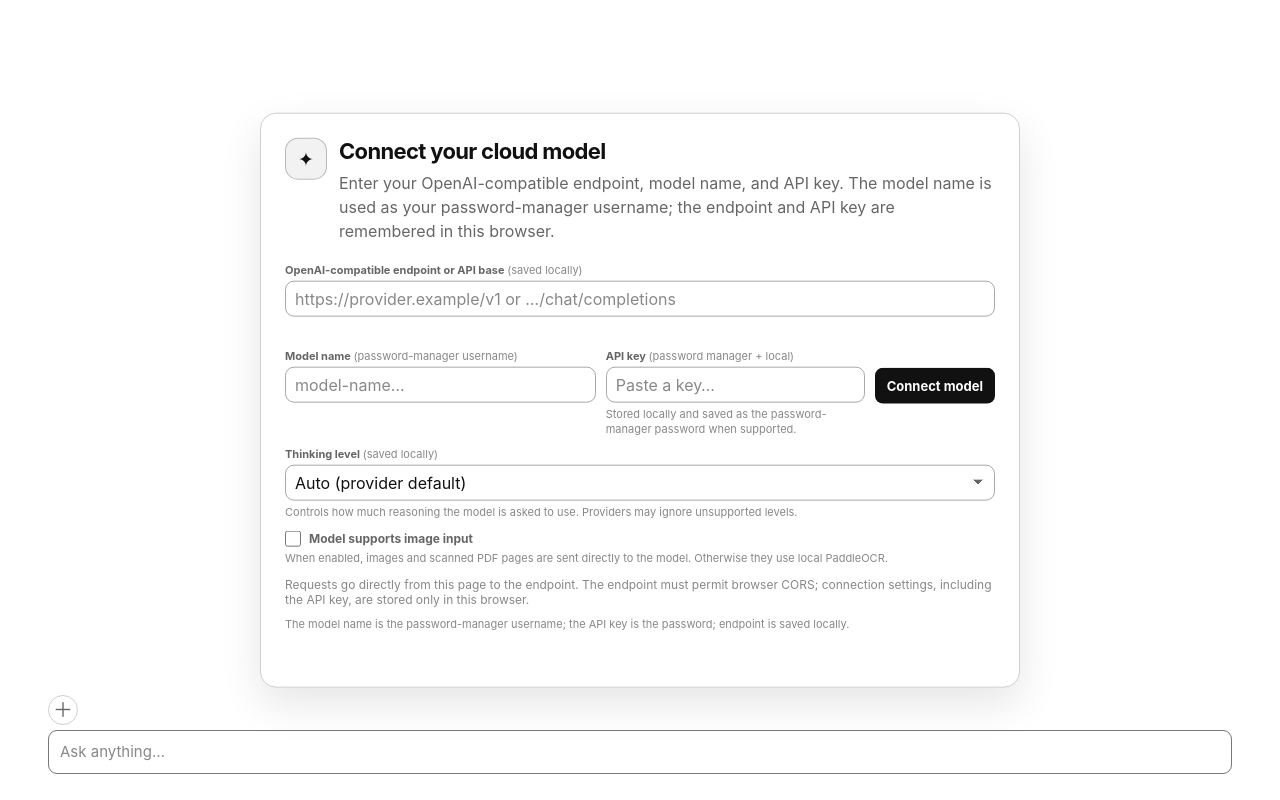
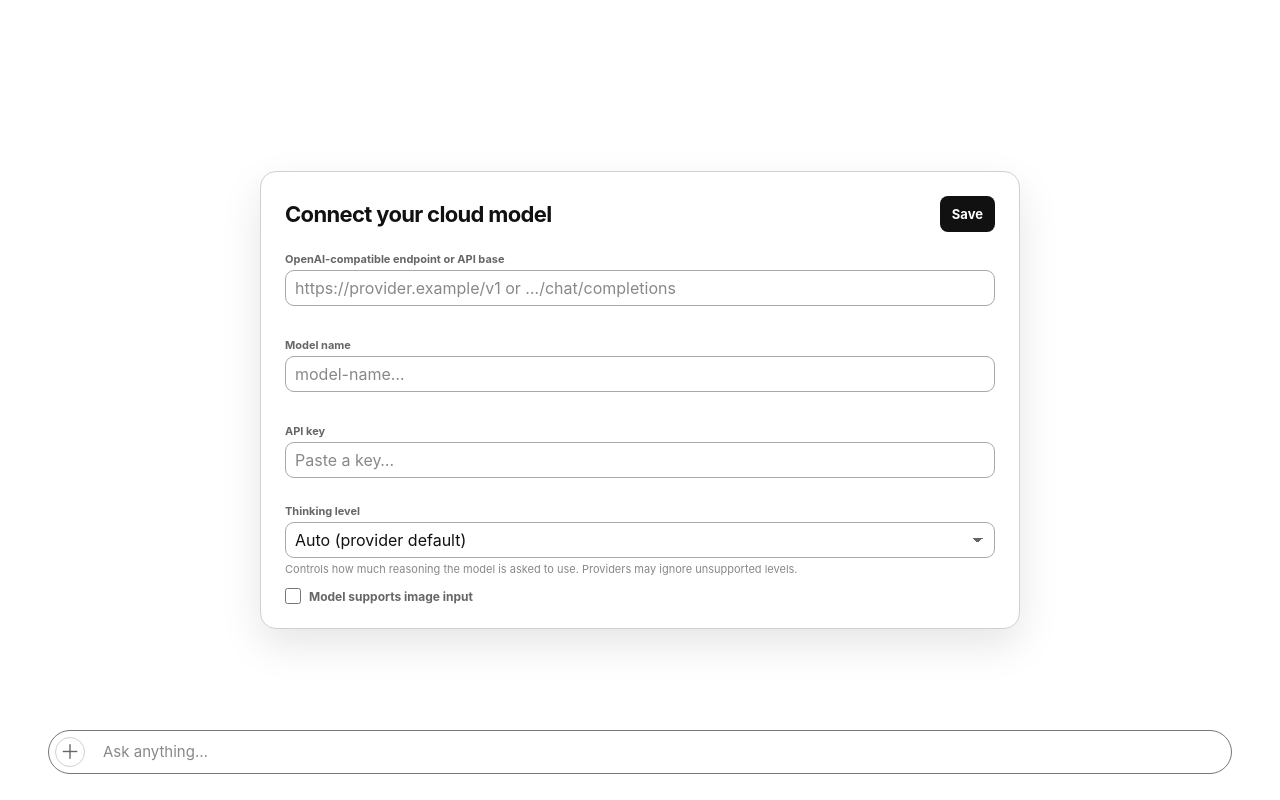
Before and after one commit to notCorwin/static-web-agent, a website with bundled scripts: page index.html in a window 1280 px wide. Built offline with nearby package versions, Linux system fonts and the light colour scheme; files whose address does not match are found by name.

Commit message:
Polish connection form and message composer UI

```diff
--- a/src/app/view.ts
+++ b/src/app/view.ts
@@ -19,31 +19,26 @@ export function renderShell(root: HTMLElement): AppElements {
         <section class="chat-scroll" id="chat-log" aria-label="Conversation" aria-busy="true">
           <section class="connection-card" id="connection-card" aria-labelledby="connection-title">
             <div class="connection-intro">
-              <div class="connection-icon" aria-hidden="true">✦</div>
-              <div>
-                <h2 id="connection-title">Connect your cloud model</h2>
-                <p>Enter your OpenAI-compatible endpoint, model name, and API key. The model name is used as your password-manager username; the endpoint and API key are remembered in this browser.</p>
-              </div>
+              <h2 id="connection-title">Connect your cloud model</h2>
+              <button class="primary-button connection-save-button" id="connection-submit" form="connection-form" type="submit"><span class="button-content"><span class="button-label">Save</span><span class="spinner" hidden aria-hidden="true"></span></span></button>
             </div>
             <form class="connection-form" id="connection-form" novalidate>
               <div class="field">
-                <label for="model-endpoint">OpenAI-compatible endpoint or API base <span class="faint">(saved locally)</span></label>
+                <label for="model-endpoint">OpenAI-compatible endpoint or API base</label>
                 <input id="model-endpoint" name="endpoint" type="url" inputmode="url" autocomplete="url" aria-describedby="endpoint-error" aria-invalid="false" placeholder="https://provider.example/v1 or …/chat/completions" />
                 <p class="field-error" id="endpoint-error" role="status" aria-live="polite"></p>
               </div>
-              <div class="field">
-                <label for="model-name">Model name <span class="faint">(password-manager username)</span></label>
+              <div class="field credential-field">
+                <label for="model-name">Model name</label>
                 <input id="model-name" name="model" type="text" inputmode="text" autocomplete="username" aria-describedby="model-error" aria-invalid="false" placeholder="model-name…" />
                 <p class="field-error" id="model-error" role="status" aria-live="polite"></p>
               </div>
-              <div class="field">
-                <label for="model-key">API key <span class="faint">(password manager + local)</span></label>
-                <input id="model-key" name="apiKey" type="password" autocomplete="current-password" aria-describedby="key-help" placeholder="Paste a key…" />
-                <p class="field-help" id="key-help">Stored locally and saved as the password-manager password when supported.</p>
+              <div class="field credential-field api-key-field">
+                <label for="model-key">API key</label>
+                <input id="model-key" name="apiKey" type="password" autocomplete="current-password" placeholder="Paste a key…" />
               </div>
-              <button class="primary-button" type="submit"><span class="button-content"><span class="button-label">Connect model</span><span class="spinner" hidden aria-hidden="true"></span></span></button>
               <div class="field thinking-level-field">
-                <label for="thinking-level">Thinking level <span class="faint">(saved locally)</span></label>
+                <label for="thinking-level">Thinking level</label>
                 <select id="thinking-level" name="thinkingLevel" aria-describedby="thinking-level-help">
                   <option value="provider-default">Auto (provider default)</option>
                   <option value="none">Off</option>
@@ -60,11 +55,9 @@ export function renderShell(root: HTMLElement): AppElements {
                   <input id="model-vision" name="supportsVision" type="checkbox" />
                   <span>Model supports image input</span>
                 </label>
-                <p class="field-help">When enabled, images and scanned PDF pages are sent directly to the model. Otherwise they use local PaddleOCR.</p>
               </div>
-              <p class="connection-note">Requests go directly from this page to the endpoint. The endpoint must permit browser CORS; connection settings, including the API key, are stored only in this browser.</p>
-              <p class="credential-status" id="credential-status" role="status" aria-live="polite">The model name is the password-manager username; the API key is the password; endpoint is saved locally.</p>
-              <p class="connection-status" id="connection-status" role="status" aria-live="polite" aria-atomic="true"></p>
+              <p class="credential-status sr-only" id="credential-status" role="status" aria-live="polite">The model name is the password-manager username; the API key is the password; endpoint is saved locally.</p>
+              <p class="connection-status sr-only" id="connection-status" role="status" aria-live="polite" aria-atomic="true"></p>
             </form>
           </section>
           <div class="conversation-content" id="conversation-content">
@@ -82,11 +75,11 @@ export function renderShell(root: HTMLElement): AppElements {
           <form class="composer" id="composer-form">
             <label class="sr-only" for="message-input">Message the agent</label>
             <div class="attachment-bar" id="attachment-bar">
-              <button class="icon-button attachment-button" id="attachment-button" type="button" aria-label="Attach files" title="Attach files">＋</button>
               <input id="attachment-input" type="file" accept="image/*,.pdf,.doc,.docx,.odt,.rtf,.epub,.ppt,.pptx,.xls,.xlsx,.csv,.txt" multiple hidden />
               <div class="attachment-list" id="attachment-list" aria-live="polite"></div>
             </div>
             <div class="composer-input-row">
+              <button class="icon-button attachment-button" id="attachment-button" type="button" aria-label="Attach files" title="Attach files">＋</button>
               <textarea id="message-input" name="message" rows="1" inputmode="text" autocomplete="off" placeholder="Ask anything…" spellcheck="true"></textarea>
               <button class="primary-button send-button" id="send-button" type="submit" aria-label="Stop generation" hidden><span class="button-content"><span class="stop-icon" aria-hidden="true"></span><span class="button-label sr-only">Stop</span></span></button>
             </div>
--- a/styles.css
+++ b/styles.css
@@ -153,12 +153,13 @@ button:disabled { cursor: not-allowed; opacity: .58; }
 
 .connection-card { position: absolute; z-index: 4; top: 50%; left: 50%; width: min(760px, calc(100% - 36px)); max-height: calc(100% - 48px); margin: 0; overflow: auto; padding: 24px; border: 1px solid var(--border); border-radius: 16px; background: var(--surface); box-shadow: var(--shadow); transform: translate(-50%, -50%); }
 .connection-card[hidden] { display: none; }
-.connection-intro { display: flex; align-items: flex-start; gap: 12px; margin-bottom: 20px; }
-.connection-icon { display: grid; width: 42px; height: 42px; flex-shrink: 0; place-items: center; border: 1px solid var(--icon-border); border-radius: 13px; background: var(--icon-surface); color: var(--accent); font-size: 19px; }
+.connection-intro { display: flex; align-items: center; justify-content: space-between; gap: 12px; margin-bottom: 20px; }
 .connection-intro h2 { margin: 0; font-size: 22px; letter-spacing: -.03em; }
-.connection-intro p { margin: 7px 0 0; color: var(--muted); line-height: 1.5; }
+.connection-save-button { flex-shrink: 0; }
 .connection-form { display: grid; grid-template-columns: minmax(0, 1.2fr) minmax(0, 1fr) auto; align-items: start; gap: 10px; padding: 0; }
-.connection-form .field:first-child, .connection-form .connection-note, .connection-form .credential-status, .connection-form .connection-status { grid-column: 1 / -1; }
+.connection-form .field:first-child, .connection-form .credential-status, .connection-form .connection-status { grid-column: 1 / -1; }
+.connection-form .credential-field { grid-column: 1 / -1; }
+.connection-form .api-key-field { padding-bottom: 16px; }
 .connection-form .thinking-level-field { grid-column: 1 / -1; }
 .vision-setting { display: grid; grid-column: 1 / -1; gap: 4px; }
 .checkbox-label { display: inline-flex; align-items: center; gap: 8px; color: var(--muted); font-size: 12px; font-weight: 700; }
@@ -189,14 +190,11 @@ button:disabled { cursor: not-allowed; opacity: .58; }
 .field input::placeholder, .composer textarea::placeholder { color: var(--faint); }
 .field input:hover, .field input:focus, .field select:hover, .field select:focus, .composer textarea:hover, .composer textarea:focus, .message-edit textarea:hover, .message-edit textarea:focus { border-color: var(--control-focus); }
 .field input[aria-invalid="true"] { border-color: var(--danger); }
-.faint { color: var(--faint); font-weight: 400; }
 .field-error, .field-help { min-height: 16px; margin: 0; font-size: 11px; line-height: 1.35; }
 .field-error { color: var(--danger); }
 .field-help { color: var(--faint); }
-.connection-note { grid-column: 1 / -1; margin: 0; color: var(--faint); font-size: 12px; overflow-wrap: anywhere; }
 .credential-status { grid-column: 1 / -1; margin: 0; color: var(--faint); font-size: 11px; overflow-wrap: anywhere; }
 .connection-status { grid-column: 1 / -1; min-height: 18px; margin: 0; color: var(--muted); font-size: 12px; overflow-wrap: anywhere; }
-.connection-form > .primary-button { grid-column: 3; align-self: start; width: 100%; margin-top: 19px; }
 
 .chat-scroll {
   display: flex;
@@ -298,8 +296,8 @@ button:disabled { cursor: not-allowed; opacity: .58; }
 .composer-wrap { flex-shrink: 0; padding: 0 clamp(18px, 4vw, 48px) 22px; background: var(--bg); }
 .composer { position: relative; display: grid; gap: 5px; border-radius: 14px; }
 .composer:focus-within { box-shadow: none; }
-.attachment-bar { display: flex; align-items: center; min-height: 30px; gap: 7px; }
-.attachment-button { width: 30px; min-width: 30px; min-height: 30px; height: 30px; padding: 0; border-radius: 999px; font-size: 20px; line-height: 1; }
+.attachment-bar { display: flex; align-items: center; min-height: 0; gap: 7px; }
+.attachment-button { display: grid; width: 30px; min-width: 30px; min-height: 30px; height: 30px; place-items: center; padding: 0; border-radius: 999px; font-size: 20px; line-height: 1; }
 .attachment-list { display: flex; min-width: 0; flex-wrap: wrap; align-items: center; gap: 5px; color: var(--muted); font-size: 11px; }
 .attachment-chip { display: inline-flex; align-items: center; max-width: min(100%, 300px); gap: 4px; border: 1px solid var(--border); border-radius: 999px; padding: 4px 7px; background: var(--surface-raised); }
 .attachment-chip-label { overflow: hidden; text-overflow: ellipsis; white-space: nowrap; }
@@ -307,7 +305,8 @@ button:disabled { cursor: not-allowed; opacity: .58; }
 .attachment-chip-remove:hover { background: var(--surface-soft); color: var(--text); }
 .attachment-status { color: var(--muted); }
 .composer-input-row { position: relative; min-width: 0; }
-.composer textarea { min-height: 44px; max-height: 180px; resize: none; overflow-y: hidden; padding: 10px 54px 10px 11px; line-height: 1.45; font-size: 15px; }
+.composer-input-row > .attachment-button { position: absolute; z-index: 1; top: calc(50% - 2px); left: 7px; transform: translateY(-50%); }
+.composer textarea { min-height: 44px; max-height: 180px; resize: none; overflow-y: hidden; border-radius: 999px; padding: 10px 54px 10px 54px; line-height: 1.45; font-size: 15px; }
 .send-button { position: absolute; top: 50%; right: 7px; display: grid; width: 36px; min-width: 36px; height: 36px; min-height: 36px; place-items: center; padding: 0; border-radius: 999px; transform: translateY(-50%); }
 .send-button[hidden] { display: none; }
 .send-button:active { transform: translateY(calc(-50% + 1px)); }
@@ -339,16 +338,14 @@ button:disabled { cursor: not-allowed; opacity: .58; }
 
 @media (max-width: 900px) and (min-width: 721px) {
   .connection-form { grid-template-columns: repeat(2, minmax(0, 1fr)); }
-  .connection-form .field:first-child, .connection-form .connection-note, .connection-form .credential-status, .connection-form .connection-status { grid-column: 1 / -1; }
-  .connection-form > .primary-button { grid-column: 1 / -1; width: 100%; margin-top: 0; }
+  .connection-form .field:first-child, .connection-form .credential-status, .connection-form .connection-status { grid-column: 1 / -1; }
 }
 
 @media (max-width: 720px) {
   .connection-card { width: calc(100% - 32px); padding: 20px 16px; }
   .connection-intro h2 { font-size: 20px; }
   .connection-form { grid-template-columns: 1fr; }
-  .connection-form .field:first-child, .connection-form .connection-note, .connection-form .credential-status, .connection-form .connection-status { grid-column: 1; }
-  .connection-form > .primary-button { grid-column: 1; width: 100%; margin-top: 0; }
+  .connection-form .field:first-child, .connection-form .credential-status, .connection-form .connection-status { grid-column: 1; }
   .chat-scroll { min-height: 420px; padding: 22px 16px; }
   .message { max-width: 100%; }
   .composer-wrap { padding: 0 16px 16px; }
```
Also changed, not shown: src/app/app.ts (+6 -3 lines), test/browser-check.mjs (+13 -10 lines).
